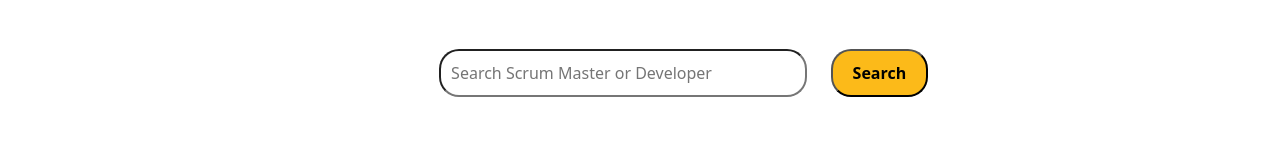
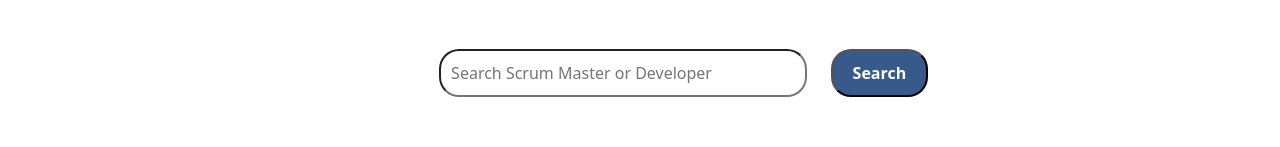
Before and after one commit to poddarswakhar/Swakhar-Poddar-IS24-full-stack-competition-req97073, a React (Create React App) app in the folder frontend/: page / in a window 1280 px wide. Shown: the part 391-538 px from the top of the page. Built offline with nearby package versions, Linux system fonts and the light colour scheme; no server answers.

Commit message:
minor frontend color

```diff
--- a/frontend/src/components/Home.js
+++ b/frontend/src/components/Home.js
@@ -62,10 +62,10 @@ class Home extends Component {
                     borderRadius: "20px",
                     padding: "10px 20px",
                     boxSizing: "border-box",
-                    backgroundColor: "#fcba19"
+                    backgroundColor: "#385a8a"
                 }}
                 >
-                <b>Search</b>
+                <b style={{color: "white"}}>Search</b>
                 </button>
             </Col>
         </Row>
```
